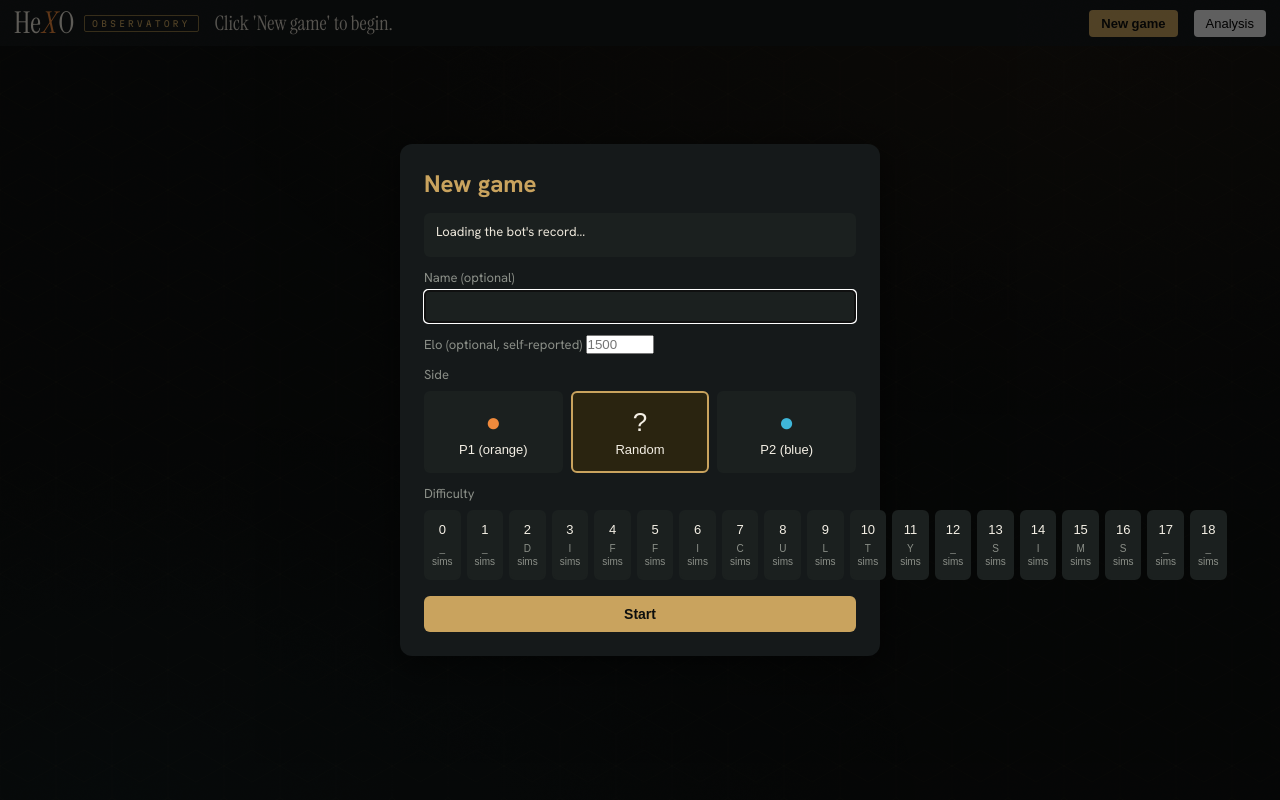
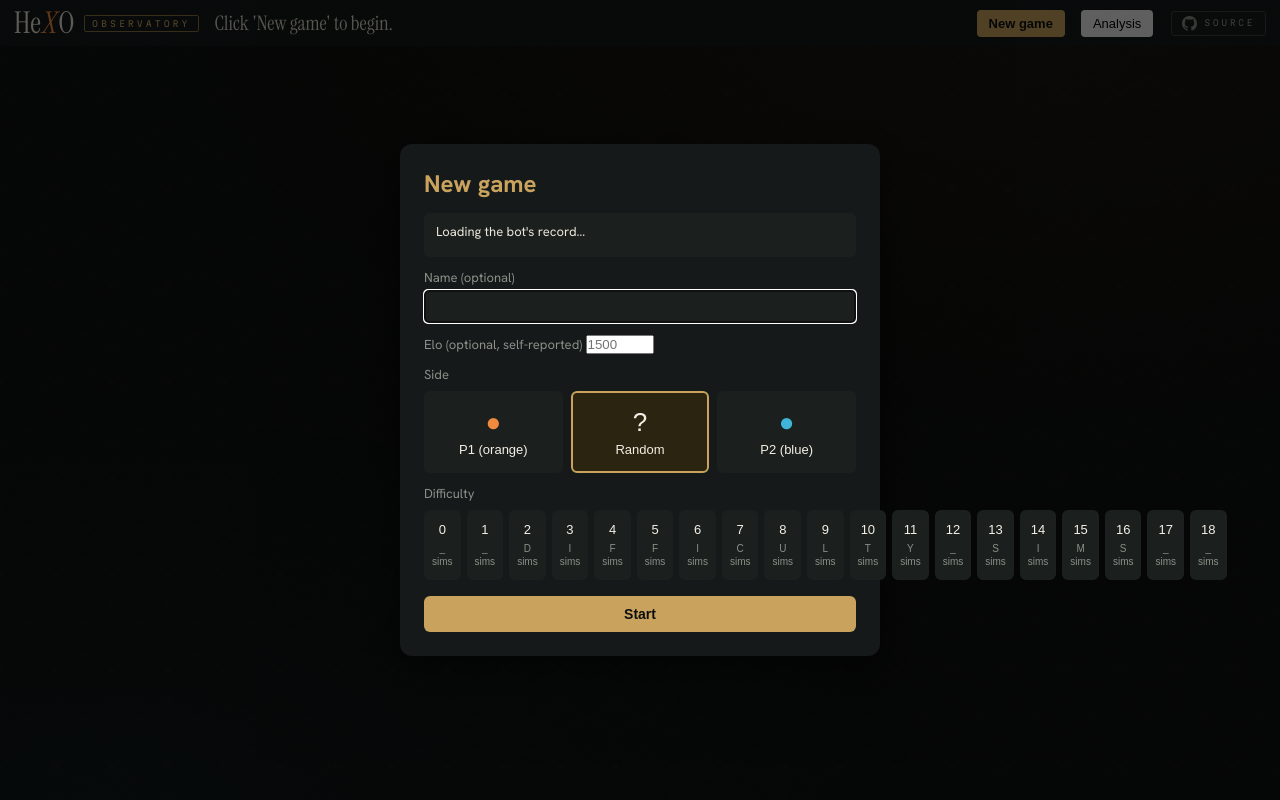
Before and after one commit to SootyOwl/hexo-strix, a Python web app: template hexo-a0/src/hexo_a0/serving/templates/index.html in a window 1280 px wide. Run offline with Jinja, Linux system fonts and the light colour scheme; the template is opened without the code that fills it, so the values that code supplies are empty.

Commit message:
feat(serving): add github button to topbar

```diff
--- a/hexo-a0/src/hexo_a0/serving/static/observatory.css
+++ b/hexo-a0/src/hexo_a0/serving/static/observatory.css
@@ -68,6 +68,26 @@ body { background: var(--ink); color: var(--text); font-family: "Hanken Grotesk"
 #copy-htttx-btn { background: #232826; color: #d8d2c6; }
 #resign-btn[hidden], #copy-htttx-btn[hidden] { display: none; }
 #play-btn { background: #232826; color: #d8d2c6; margin-left: auto; }
+/* GitHub source link — a utility tag in the topbar's instrument-panel language:
+   mono caps + brass frame (echoing .mark-tag), the octocat tilting into a
+   phosphor halo on hover. Anchored far-right, persists across both views. */
+#gh-link { display: inline-flex; align-items: center; gap: 7px; text-decoration: none;
+           padding: 4px 10px; border: 1px solid var(--line-bright); border-radius: 3px;
+           color: var(--muted); background: rgba(27,32,31,0.35);
+           margin-left: 2px; align-self: center;
+           transition: color .18s, border-color .18s, background .18s, box-shadow .3s; }
+/* Reset the global board `svg{position:absolute;width/height:100%}` rule for this inline icon. */
+#gh-link svg { display: block; position: static; width: 15px; height: 15px; flex: 0 0 auto;
+               transition: transform .35s cubic-bezier(.16,1,.3,1); }
+.gh-label { font-family: var(--mono); font-size: 8.5px; font-weight: 400; letter-spacing: 2.5px;
+            text-transform: uppercase; line-height: 1; }
+#gh-link:hover { color: var(--phos); border-color: var(--brass); background: #2a2410;
+                 box-shadow: 0 0 12px -2px rgba(242,182,90,0.35); }
+#gh-link:hover svg { transform: rotate(-8deg) scale(1.08); }
+#gh-link:active { transform: translateY(1px); }
+#gh-link:focus-visible { outline: 2px solid var(--brass); outline-offset: 2px; color: var(--phos); }
+@media (max-width: 560px) { .gh-label { display: none; }
+                            #gh-link { padding: 5px 8px; } }
 /* Screen label in the shared serif lockup font (nicer than the mono tag). */
 #view-label { font-family: var(--serif); font-size: 22px;
               color: var(--brass); line-height: 1; }
--- a/hexo-a0/src/hexo_a0/serving/templates/index.html
+++ b/hexo-a0/src/hexo_a0/serving/templates/index.html
@@ -32,6 +32,10 @@
   <button id="new-game-btn" onclick="openModal()">New game</button>
   <button id="analysis-btn" onclick="goToAnalysis()">Analysis</button>
   <button id="play-btn" onclick="goToPlay()">&#8592; Play</button>
+  <a id="gh-link" href="https://github.com/SootyOwl/hexo-strix" target="_blank" rel="noopener noreferrer" title="View source on GitHub" aria-label="View source on GitHub">
+    <svg viewBox="0 0 16 16" width="15" height="15" aria-hidden="true" focusable="false"><path fill="currentColor" d="M8 0C3.58 0 0 3.58 0 8c0 3.54 2.29 6.53 5.47 7.59.4.07.55-.17.55-.38 0-.19-.01-.82-.01-1.49-2.01.37-2.53-.49-2.69-.94-.09-.23-.48-.94-.82-1.13-.28-.15-.68-.52-.01-.53.63-.01 1.08.58 1.23.82.72 1.21 1.87.87 2.33.66.07-.52.28-.87.51-1.07-1.78-.2-3.64-.89-3.64-3.95 0-.87.31-1.59.82-2.15-.08-.2-.36-1.02.08-2.12 0 0 .67-.21 2.2.82.64-.18 1.32-.27 2-.27.68 0 1.36.09 2 .27 1.53-1.04 2.2-.82 2.2-.82.44 1.1.16 1.92.08 2.12.51.56.82 1.27.82 2.15 0 3.07-1.87 3.75-3.65 3.95.29.25.54.73.54 1.48 0 1.07-.01 1.93-.01 2.2 0 .21.15.46.55.38A8.01 8.01 0 0 0 16 8c0-4.42-3.58-8-8-8z"/></svg>
+    <span class="gh-label">Source</span>
+  </a>
 </div>
 <div id="board-container">
   <svg id="board"></svg>
```
